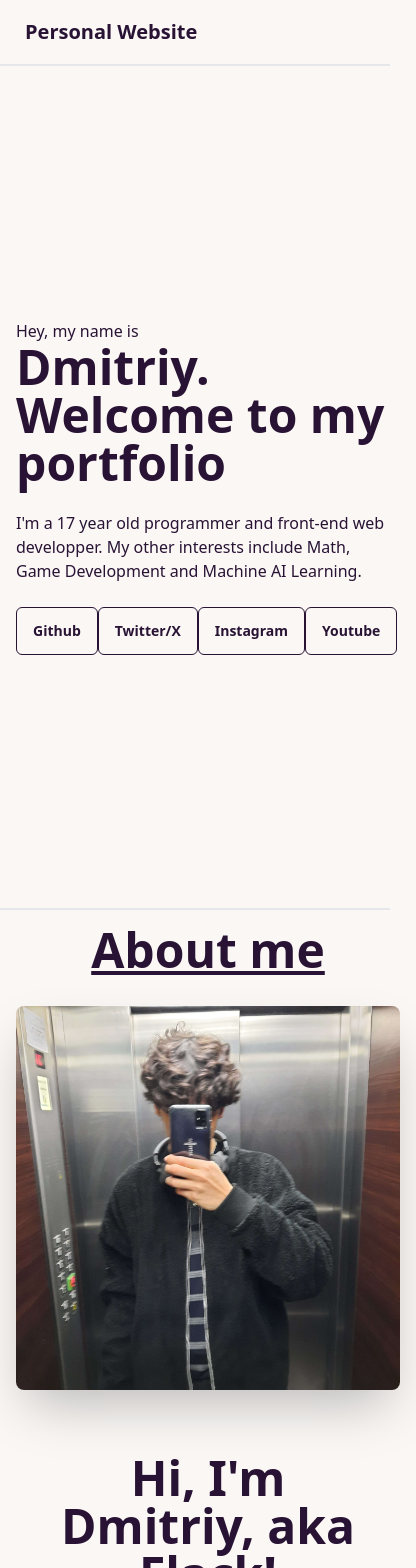
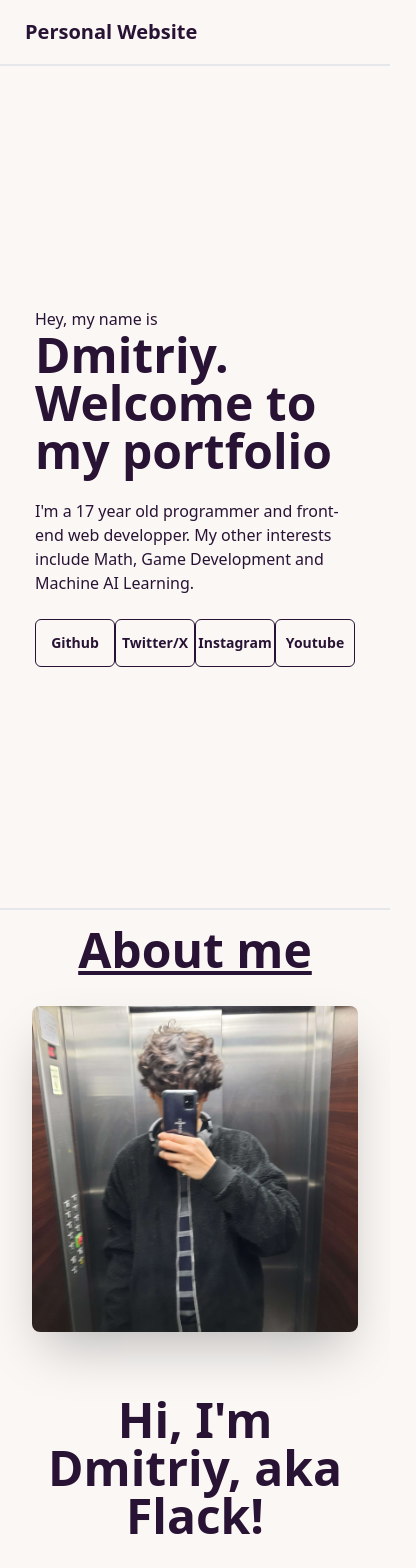
Before and after one commit to FlackCode/flacknet, a React (Vite) app: page / in a window 390 px wide. Shown: the top 1568 px of the page, 416 px wide, since content can reach past the window. Built offline with nearby package versions, Linux system fonts and the light colour scheme.

Commit message:
Fixed responsiveness bug on smaller screens.
Width wasnt being displayed correctly,

```diff
--- a/src/components/About.jsx
+++ b/src/components/About.jsx
@@ -6,8 +6,8 @@ export default function About() {
         <div className="hero min-h-screen bg-base-100 border-b-2">
         <div className="hero-content flex-col">
             <h1 className="text-5xl font-bold underline">About me</h1>
-            <div className='hero-content flex-col lg:flex-row xl:max-w-5xl xsm:max-w-sm gap-16'>
-                <img src={image} className="max-w-sm rounded-lg shadow-2xl" />
+            <div className='hero-content flex-col lg:flex-row md:max-w-5xl xsm:max-w-sm gap-16'>
+                <img src={image} className="md:max-w-sm rounded-lg shadow-2xl" />
                 <div>
                   <h1 className="text-5xl font-bold xl:text-left xsm:text-center">Hi, I'm Dmitriy, aka Flack!</h1>
                   <p className="py-6 xl:text-left xsm:text-center">Welcome to my corner of the web. I'm a frontend web developer with a passion for creating sleek and user-friendly applications. Over the last three years, I've honed my skills through dedicated IT courses, making me a knowledgeable PC user and a quick adapter to emerging technologies.</p>
--- a/src/components/Hero.jsx
+++ b/src/components/Hero.jsx
@@ -3,16 +3,16 @@ export default function Hero() {
         <>
         <div className="hero min-h-screen bg-base-100 border-b-2">
             <div className="hero-content text-center">
-                <div className="xl:max-w-xl md:max-w-md text-left">
+                <div className="xl:max-w-xl md:max-w-md xsm:max-w-xs text-left">
                     <p>Hey, my name is</p>
                     <h1 className="text-5xl font-bold">Dmitriy.</h1>
                     <h1 className="text-5xl font-bold">Welcome to my portfolio</h1>
                     <p className="py-6">I'm a 17 year old programmer and front-end web developper. My other interests include Math, Game Development and Machine AI Learning.</p>
                     <div className="flex justify-between">
-                        <a href="https://github.com/FlackCode" target="_blank"><button className="btn btn-outline rounded-md xl:w-32 md:w-24">Github</button></a>
-                        <a href="https://twitter.com/flackjsx" target="_blank"><button className="btn btn-outline rounded-md xl:w-32 md:w-24">Twitter/X</button></a>
-                        <a href="https://www.instagram.com/flackwav/" target="_blank"><button className="btn btn-outline rounded-md xl:w-32 md:w-24">Instagram</button></a>
-                        <a href="https://www.youtube.com/channel/UCV5DS_mBLPdfjpyrTFWYVBg" target="_blank"><button className="btn btn-outline rounded-md xl:w-32 md:w-24">Youtube</button></a>
+                        <a href="https://github.com/FlackCode" target="_blank"><button className="btn btn-outline rounded-md xl:w-32 md:w-24 xsm:w-20">Github</button></a>
+                        <a href="https://twitter.com/flackjsx" target="_blank"><button className="btn btn-outline rounded-md xl:w-32 md:w-24 xsm:w-20">Twitter/X</button></a>
+                        <a href="https://www.instagram.com/flackwav/" target="_blank"><button className="btn btn-outline rounded-md xl:w-32 md:w-24 xsm:w-20">Instagram</button></a>
+                        <a href="https://www.youtube.com/channel/UCV5DS_mBLPdfjpyrTFWYVBg" target="_blank"><button className="btn btn-outline rounded-md xl:w-32 md:w-24 xsm:w-20">Youtube</button></a>
                     </div>
                 </div>
             </div>
```
